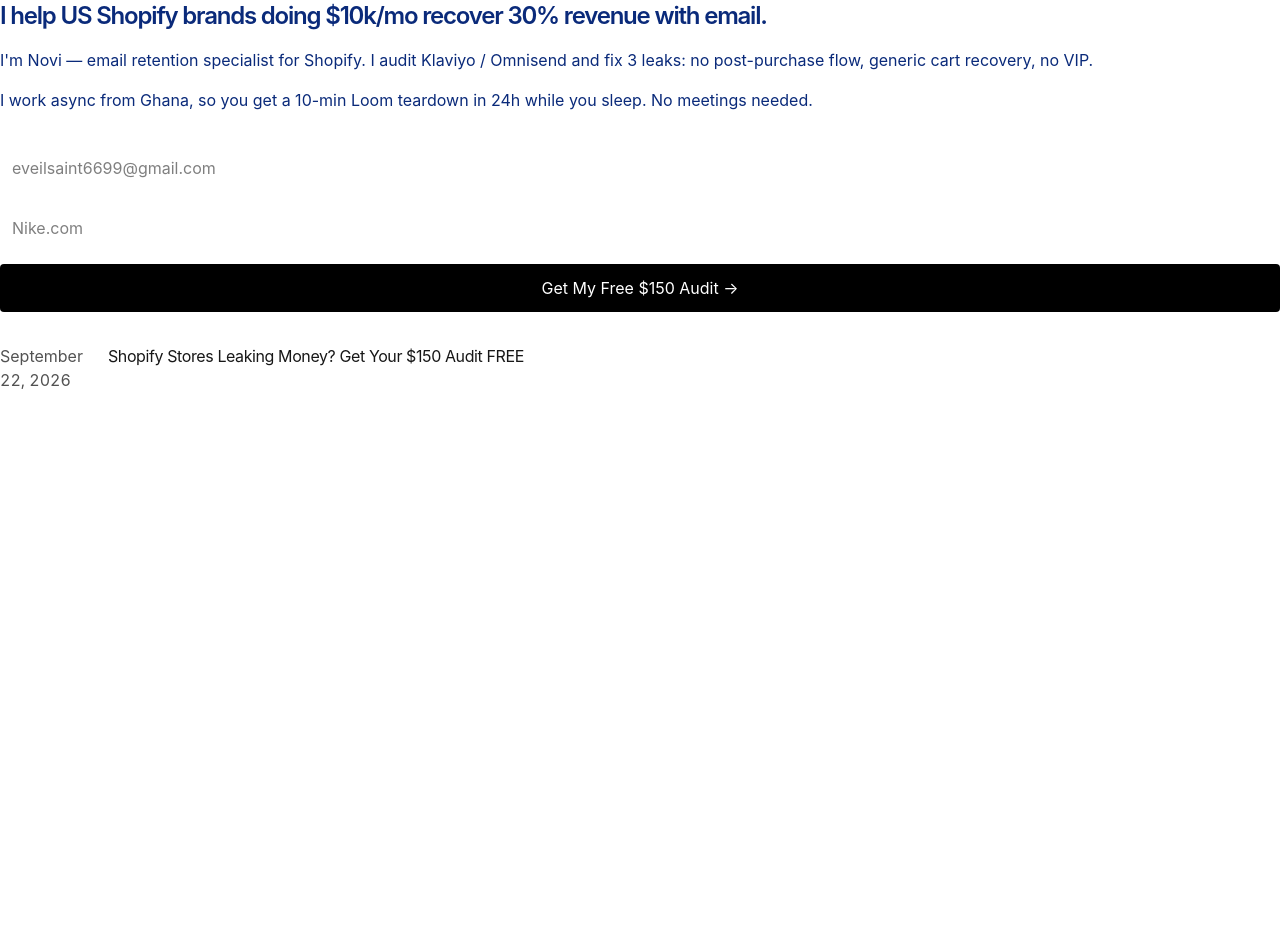
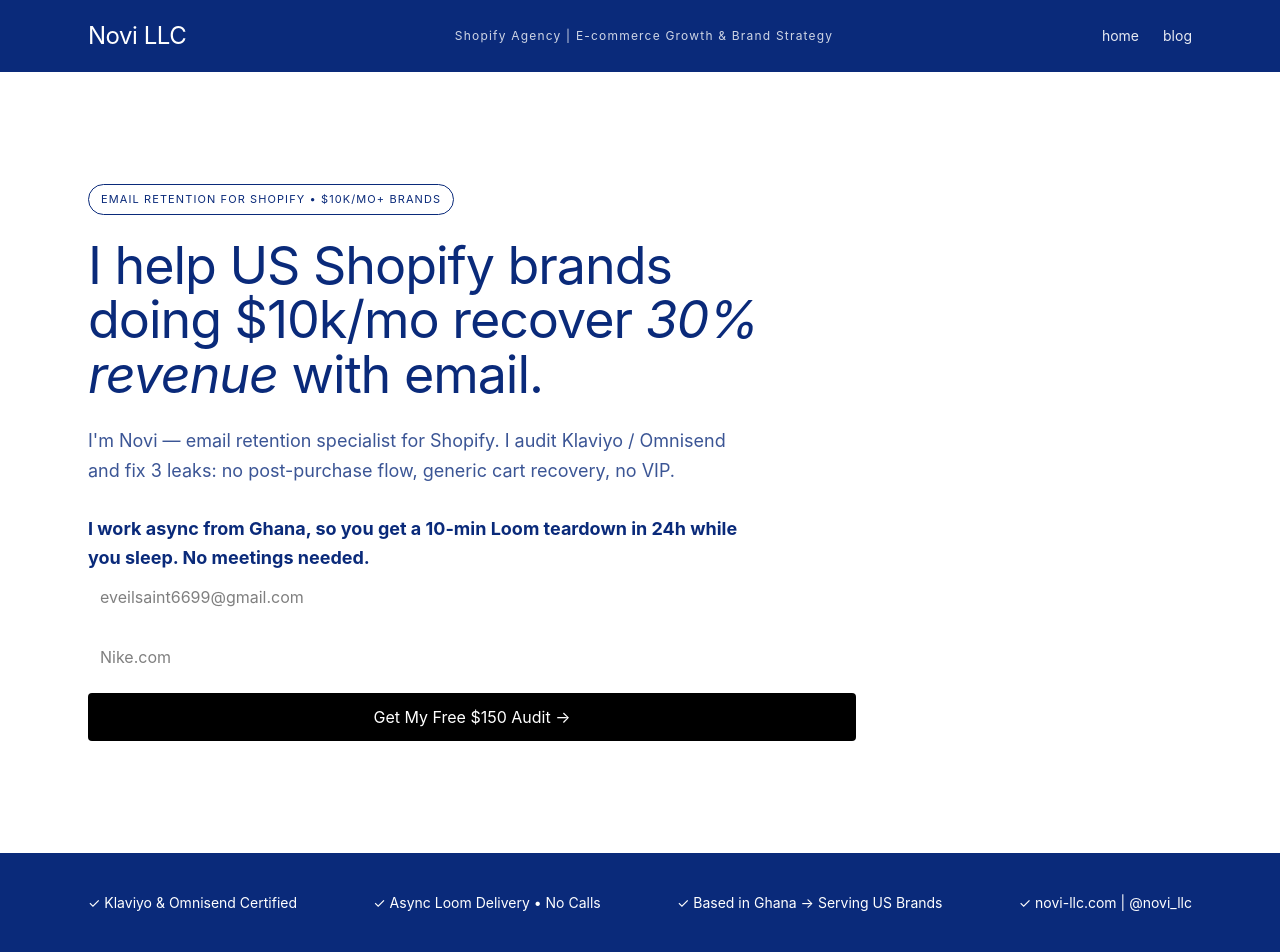
Before and after one commit to NOVI-I6699-cmd/portfolio-starter-kit, a Next.js app: page / in a window 1280 px wide. Shown: the top 952 px of the page. Before the commit the page ends 800 px from the top, so only its background shows below. Built offline with nearby package versions, Linux system fonts and the light colour scheme.

Commit message:
Update page.tsx

```diff
--- a/app/page.tsx
+++ b/app/page.tsx
@@ -1,26 +1,53 @@
-import { BlogPosts } from "app/components/posts"
-import AuditForm from "app/components/AuditForm"
+import AuditForm from './components/AuditForm'
 
-export default function Page() {
+export default function Home() {
   return (
-    <section>
-      <h1 className="mb-4 text-2xl font-semibold tracking-tighter">
-        I help US Shopify brands doing $10k/mo recover 30% revenue with email.
+    <main className="min-h-screen bg-white">
+      {/* HEADER - Rule: Novi Blue bg + White text inverted */}
+      <header className="w-full bg-[#0A2A7A] text-white">
+        <div className="max-w-6xl mx-auto px-6 py-5 flex justify-between items-center">
+          <div className="font-[var(--font-playfair)] text-2xl tracking-[-0.02em]">Novi LLC</div>
+          <div className="hidden md:block font-[var(--font-inter)] text-xs tracking-widest opacity-80">Shopify Agency | E-commerce Growth & Brand Strategy</div>
+          <nav className="flex gap-6 text-sm opacity-90">
+            <a href="/" className="hover:opacity-60">home</a>
+            <a href="/blog" className="hover:opacity-60">blog</a>
+          </nav>
+        </div>
+      </header>
+
+      {/* HERO - LinkedIn Banner style: White + Novi Blue text, centered at 55% */}
+      <section className="max-w-6xl mx-auto px-6 py-20 md:py-28">
+        <div className="max-w-3xl">
+          <div className="inline-block border border-[#0A2A7A] text-[#0A2A7A] text-[11px] tracking-widest px-3 py-1.5 rounded-full mb-6 font-[var(--font-inter)]">
+            EMAIL RETENTION FOR SHOPIFY • $10K/MO+ BRANDS
+          </div>
+          <h1 className="font-[var(--font-playfair)] text-4xl md:text-[52px] leading-[1.05] tracking-[-0.02em] text-[#0A2A7A]">
+            I help US Shopify brands<br/>doing $10k/mo recover <span className="italic">30% revenue</span> with email.
           </h1>
-      <p className="mb-4">
-        I'm Novi — email retention specialist for Shopify. I audit Klaviyo / Omnisend and fix 3 leaks: no post-purchase flow, generic cart recovery, no VIP.
-      </p>
-      <p className="mb-8">
-        I work async from Ghana, so you get a 10-min Loom teardown in 24h while you sleep. No meetings needed.
+          <p className="mt-6 text-lg leading-relaxed text-[#0A2A7A]/80 max-w-2xl font-[var(--font-inter)]">
+            I'm Novi — email retention specialist for Shopify. I audit Klaviyo / Omnisend and fix 3 leaks: no post-purchase flow, generic cart recovery, no VIP. <br/><br/>
+            <span className="font-bold text-[#0A2A7A]">I work async from Ghana, so you get a 10-min Loom teardown in 24h while you sleep. No meetings needed.</span>
           </p>
 
-      <div className="mb-8">
+          {/* Audit Form with Novi Brand */}
           <AuditForm />
         </div>
+      </section>
 
-      <div className="my-8">
-        <BlogPosts />
+      {/* TRUST BAR - Blue */}
+      <section className="bg-[#0A2A7A] text-white py-10">
+        <div className="max-w-6xl mx-auto px-6 flex flex-wrap gap-8 justify-between items-center font-[var(--font-inter)] text-sm">
+          <div>✓ Klaviyo & Omnisend Certified</div>
+          <div>✓ Async Loom Delivery • No Calls</div>
+          <div>✓ Based in Ghana → Serving US Brands</div>
+          <div>✓ novi-llc.com | @novi_llc</div>
         </div>
       </section>
+
+      <footer className="max-w-6xl mx-auto px-6 py-8 text-xs text-[#0A2A7A]/50 flex justify-between">
+        <span>© 2026 Novi LLC — All rights reserved</span>
+        <span className="font-[var(--font-playfair)]">Novi LLC</span>
+      </footer>
+    </main>
   )
 }
```
Lines whose indentation alone changed are shown as unchanged.
